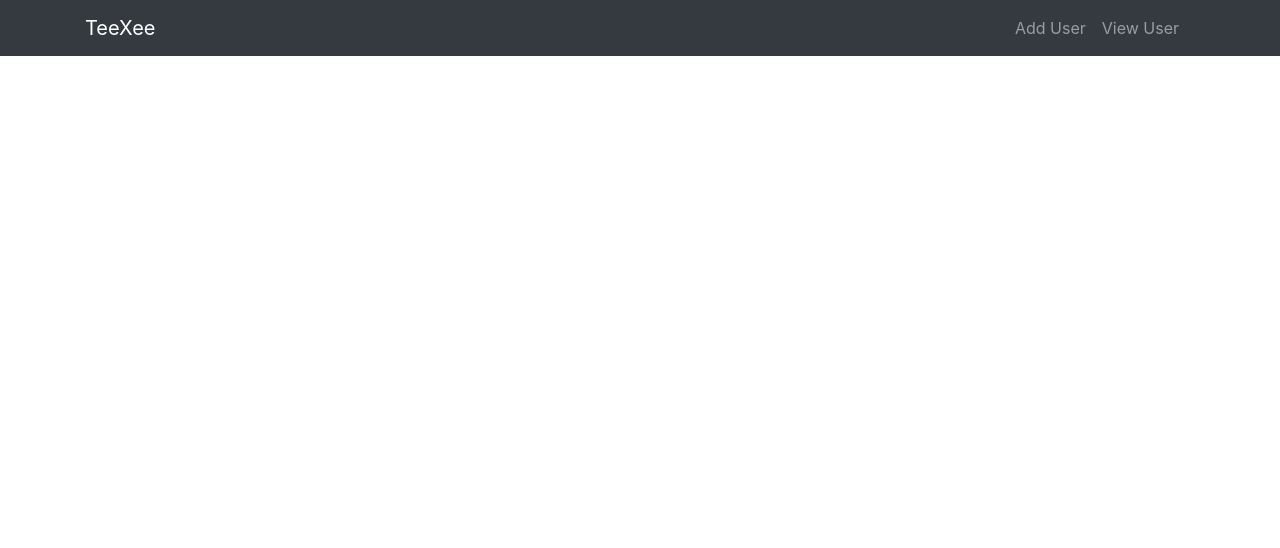
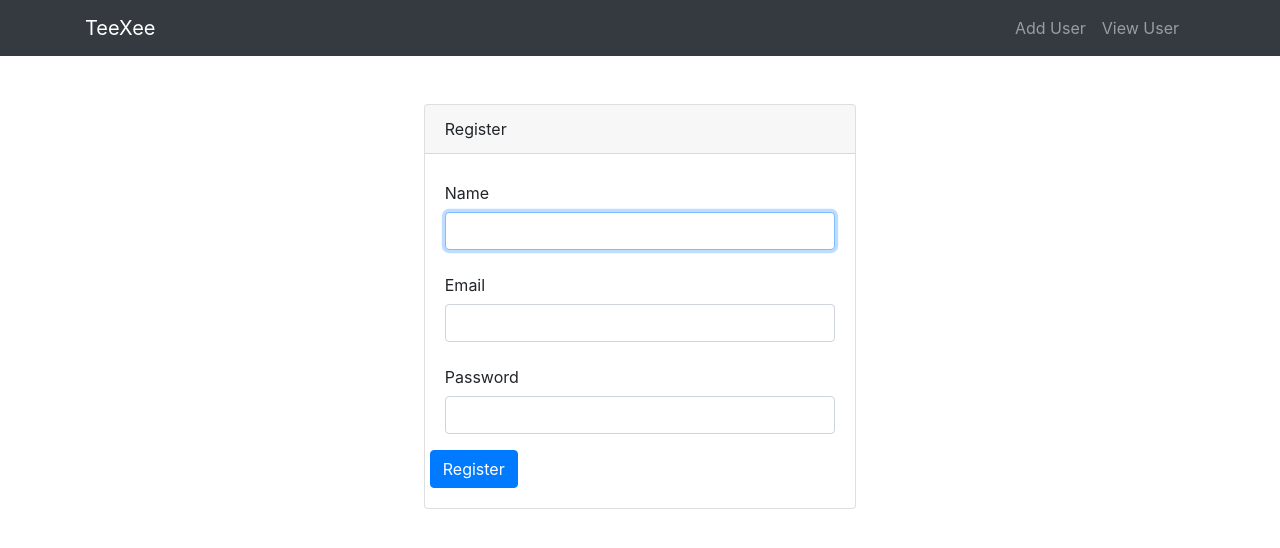
Before and after one commit to TeeXee19/firebase-tutorial, a Vue app: page /registration in a window 1280 px wide. Shown: the top 548 px of the page. Built offline with nearby package versions, Linux system fonts and the light colour scheme.

Commit message:
Worked on the store.js to handle the states of the user

```diff
--- a/src/components/Login.vue
+++ b/src/components/Login.vue
@@ -50,5 +50,5 @@
 				});
 			}
 		}
-	}
+	};
 </script>
--- a/src/components/Registration.vue
+++ b/src/components/Registration.vue
@@ -1,3 +1,63 @@
 <template>
+	<div class="container">
+		<div  class="row justify-content-center">
+			<div class="col-md-5">
+				<div class="card">
+					<div class="card-header">Register</div>
+					<div class="card-body">
+						<div v-if="error" class="alert alert-danger">{{error}}</div>
+						<form action="#" @submit.prevent="submit">
+							<div class="form-group">
+								<label for="name" class=" col-form-label text-md-right">Name</label>
+								<input type="tex" id="name" class="form-control" value required autofocus v-model="form.name">
+							</div>
+							<div class="form-group">
+								<label for="email" class=" col-form-label text-md-right">Email</label>
+								<input type="email" id="email" class="form-control" required autofocus v-model="form.email">
+							</div>
+							<div class="form-group">
+								<label for="password" class=" col-form-label text-md-right">Password</label>
+								<input type="password"  id="password" class="form-control" required v-model="form.password">
+							</div>
+							<div class="form-group row mb-0">
+								<button type="submit" class="btn btn-primary">Register</button>
+							</div>
+						</form>
+					</div>
+				</div>
+			</div>
+		</div>
+	</div>
+</template>
 
-</template>
+<script >
+	import { auth } from "../firebaseDb";
+
+	export default {
+		data() {
+			return {
+				form: {
+					name: '',
+					email: '',
+					password: ''
+				},
+				error: null
+			};
+		},
+		methods: {
+			submit() {
+				auth.createUserWithEmailAndPassword(this.form.email, this.form.password)
+				.then(data => {
+					data.user
+						.updateProfile({
+							displayName: this.form.name
+						})
+						.then(() => {});
+				})
+				.catch(err => {
+					this.error = err.message;
+				});
+			}
+		}
+	};
+</script>
```
Also changed, not shown: src/store.js (added, +39 -0 lines).
